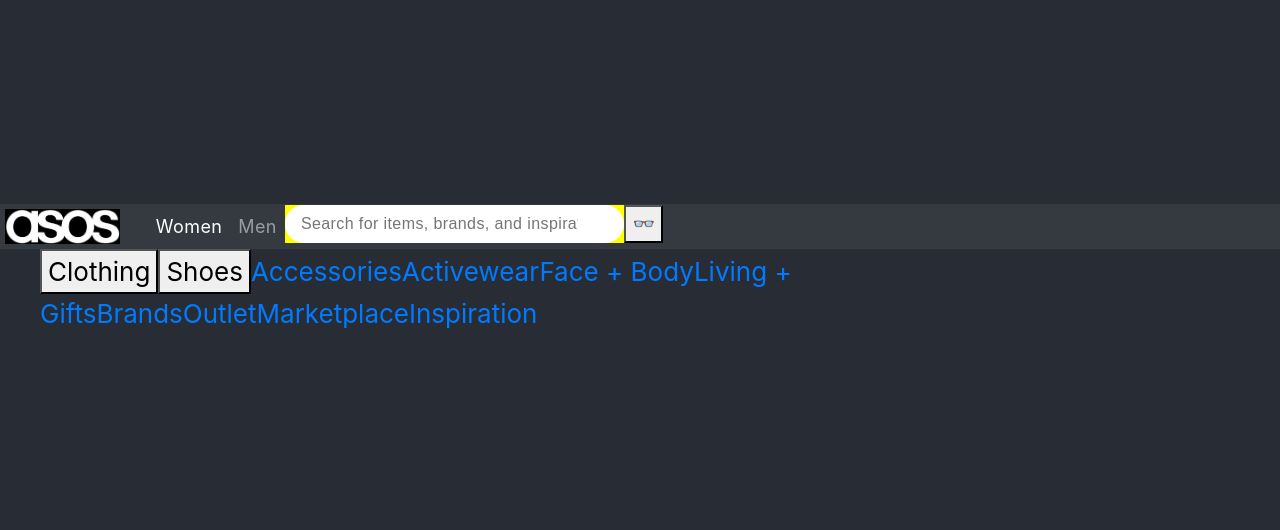
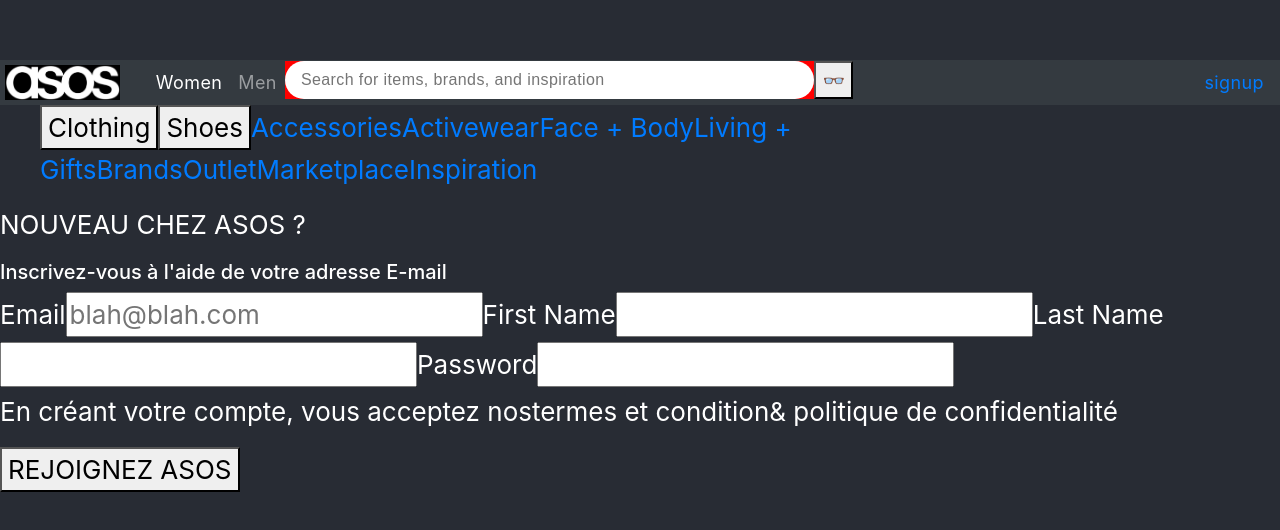
Before and after one commit to AurelieBeno/client-eCommerce, a React (Create React App) app: page /signup in a window 1280 px wide. Shown: the part 124-654 px from the top of the page. Built offline with nearby package versions, Linux system fonts and the light colour scheme.

Commit message:
auth user in progress

```diff
--- a/src/App.js
+++ b/src/App.js
@@ -9,53 +9,36 @@
 import Header from "./components/header/Header";
 
 class App extends Component {
-  // componentDidMount() {
-  //   axios
-  //     .get(
-  //       "https://asos2.p.rapidapi.com/products/list?currency=USD&sizeSchema=US&sort=freshness&lang=en-US&country=US&store=2&categoryId=27871&limit=150&offset=0",
-  //       {
-  //         headers: {
-  //           "X-RapidAPI-Key":
-  //             "ef45fc4dc3mshdff74d51a8c42bdp113091jsn9b57133aa5bc"
-  //         }
-  //       }
-  //     )
-  //     .then(response => {
-  //       console.log(response.data);
-  //     })
-  //     // .catch(error => {
-  //     //   console.log(error);
-  //     // });
-  //     .catch(function(error) {
-  //       if (error.response) {
-  //         // The request was made and the server responded with a status code
-  //         // that falls out of the range of 2xx
-  //         console.log(error.response.data);
-  //         console.log(error.response.status);
-  //         console.log(error.response.headers);
-  //       } else if (error.request) {
-  //         // The request was made but no response was received
-  //         // `error.request` is an instance of XMLHttpRequest in the browser and an instance of
-  //         // http.ClientRequest in node.js
-  //         console.log(error.request);
-  //       } else {
-  //         // Something happened in setting up the request that triggered an Error
-  //         console.log("Error", error.message);
-  //       }
-  //       console.log(error.config);
-  //     });
+  constructor(props) {
+    super(props);
+
+    let userInfo = localStorage.getItem("currentUser");
+    if (userInfo) {
+      userInfo = JSON.parse(userInfo);
+    }
+    this.state = { currentUser: userInfo };
+  }
+  updateUser(newUser) {
+    if (newUser) {
+      // save the user info in localStorage if we are login in4
+      //( Turn it into a JSON string before we save)
+      localStorage.setItem("currentUser", JSON.stringify(newUser));
+    } else {
+      // Delete the user info from localStorage if we are logging off
+      localStorage.removeItem("currentUser");
+    }
+
+    this.setState({ currentUser: newUser });
+  }
+
+  // logoutClick() {
+  //   // Logout to the backend
+  //   getLogOut().then(response => {
+  //     console.log("Log out", response.data);
+  //     // set the currentUser state to empty
+  //     this.updateUser(null);
+  //   });
   // }
-  // unirest
-  //   .get(
-  //     "https://asos2.p.rapidapi.com/products/detail?sizeSchema=US&store=US&lang=en-US&currency=USD&id=<required>"
-  //   )
-  //   .header(
-  //     "X-RapidAPI-Key",
-  //     "ef45fc4dc3mshdff74d51a8c42bdp113091jsn9b57133aa5bc"
-  //   )
-  //   .end(function(result) {
-  //     console.log(result.status, result.headers, result.body);
-  //   });
 
   render() {
     return (
--- /dev/null
+++ b/src/api.js
@@ -0,0 +1,49 @@
+import axios from "axios";
+
+// Create an axios Object with pre-configured setting
+const backendApi = axios.create({
+  baseURL: "http://localhost:5555",
+  // send cookies to the backend on every request
+
+  withCredentials: true
+});
+
+function errorHandler(err) {
+  if (err.response && err.response.data) {
+    // console.log() error info for debugging
+    console.log("API Error", err.response.data);
+  } else {
+    console.log("React Code Error", err);
+  }
+
+  // Alert a generic messsage for the user
+  alert("Sorry! Something went wrong. Try again later");
+
+  // Cause the error again so the .then() won't be called
+
+  throw err;
+}
+
+export function getProductList() {
+  return backendApi.get("/api/product").catch(errorHandler);
+}
+
+export function getProductDetails(productId) {
+  return backendApi.get(`/api/product/${productId}`).catch(errorHandler);
+}
+
+export function postSignup(userSubmission) {
+  return backendApi
+    .post("/api/process-signup", userSubmission)
+    .catch(errorHandler);
+}
+
+export function postLogIn(loginCredentials) {
+  return backendApi
+    .post("/api/process-login", loginCredentials)
+    .catch(errorHandler);
+}
+
+export function getLogOut() {
+  return backendApi.get("/api/logout").catch(errorHandler);
+}
--- a/src/components/SignupForm.js
+++ b/src/components/SignupForm.js
@@ -0,0 +1,91 @@
+import React, { Component } from "react";
+
+import "./SignupForm.css";
+
+import { postSignup } from "../api.js";
+
+class SignupForm extends Component {
+  constructor(props) {
+    super(props);
+    this.state = {
+      firstName: "",
+      lastName: "",
+      email: "",
+      originalPassword: ""
+    };
+  }
+  genericOnChange(event) {
+    const { name, value } = event.target;
+    this.setState({ [name]: value });
+  }
+
+  handleSubmit(event) {
+    event.preventDefault();
+
+    // Send the user info to the backend
+    postSignup(this.state).then(response => {
+      console.log(("Sign Up Result", response.data));
+      this.props.signupSuccess(response.data);
+    });
+  }
+
+  render() {
+    return (
+      <div className="SignupForm">
+        <div>
+          <p> NOUVEAU CHEZ ASOS ?</p>
+          <h5>Inscrivez-vous à l'aide de votre adresse E-mail</h5>
+        </div>
+        <form
+          className="signup-form"
+          onSubmit={event => this.handleSubmit(event)}
+        >
+          <label>Email</label>
+          <input
+            onChange={event => this.genericOnChange(event)}
+            value={this.state.email}
+            name="email"
+            type="email"
+            placeholder="blah@blah.com"
+          />
+
+          <label>First Name</label>
+          <input
+            onChange={event => this.genericOnChange(event)}
+            value={this.state.firstName}
+            name="firstName"
+            type="text"
+            placeholder=""
+          />
+
+          <label>Last Name</label>
+          <input
+            onChange={event => this.genericOnChange(event)}
+            value={this.state.lastName}
+            name="lastName"
+            type="text"
+            placeholder=""
+          />
+
+          <label>Password</label>
+          <input
+            onChange={event => this.genericOnChange(event)}
+            value={this.state.orginalPassword}
+            name="originalPassword"
+            type="password"
+          />
+          <div>
+            <p>
+              En créant votre compte, vous acceptez nos
+              <span>termes et condition</span>&{" "}
+              <span>politique de confidentialité</span>
+            </p>
+          </div>
+          <button>REJOIGNEZ ASOS</button>
+        </form>
+      </div>
+    );
+  }
+}
+
+export default SignupForm;
--- a/src/components/header/Category.js
+++ b/src/components/header/Category.js
@@ -13,13 +13,13 @@
           <ul>
             <button class="hover-button">
               <span class="hover-button--off">Clothing</span>
-              <span class="hover-button--on">
+              <div class="hover-button--on">
                 <div>
                   <li key="CategoryList">
                     <Link to="/clothing" />
                   </li>
                 </div>
-              </span>
+              </div>
             </button>
 
             <button>Shoes</button>
--- a/src/components/header/Header.js
+++ b/src/components/header/Header.js
@@ -1,6 +1,6 @@
 import React, { Component } from "react";
 
-import { Switch, Route, NavLink } from "react-router-dom";
+import { Switch, Route, NavLink, Link } from "react-router-dom";
 // import { Navbar, Nav } from "react-bootstrap"
 
 import Women from "./Women";
@@ -9,6 +9,7 @@
 // import Clothing from "./Clothing";
 
 import "./Header.css";
+import SignupForm from "../SignupForm";
 
 class Header extends Component {
   render() {
@@ -47,6 +48,9 @@
               </li>
             </ul>
           </div>
+          <Link className="nav-link" to="/signup">
+            signup
+          </Link>
         </nav>
 
         <div className="HeaderBelow">
@@ -56,6 +60,7 @@
         <Switch>
           <Route path="/women" component={Women} />
           <Route path="/category" component={Category} />
+          <Route path="/signup" component={SignupForm} />
         </Switch>
       </div>
     );
--- a/src/components/header/SearchBar.css
+++ b/src/components/header/SearchBar.css
@@ -1,5 +1,4 @@
 .inline {
-  background-color: yellow;
   display: flex;
   align-content: center;
   width: 100%;
@@ -8,7 +7,7 @@
 .search-container {
   display: flex;
   align-items: center;
-  width: 100%;
+  width: 568px;
   background-color: red;
 }
 
```
Also changed, not shown: src/components/SignupForm.css (added).
